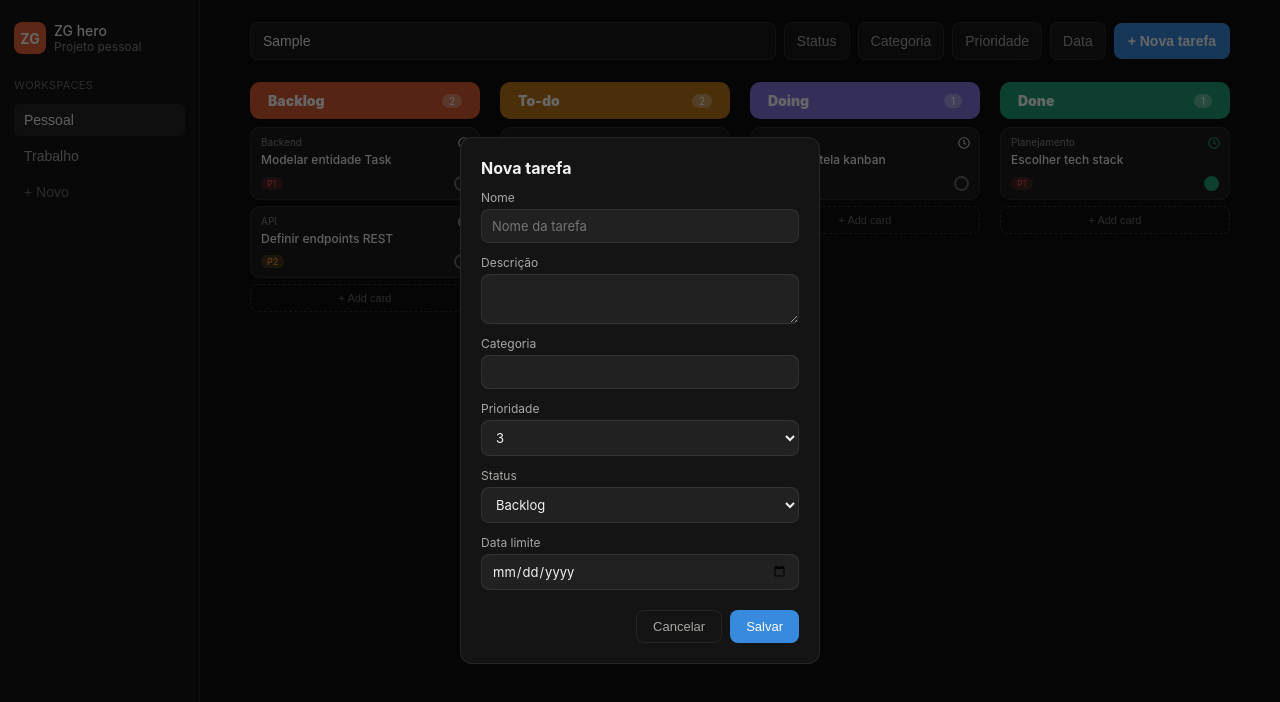
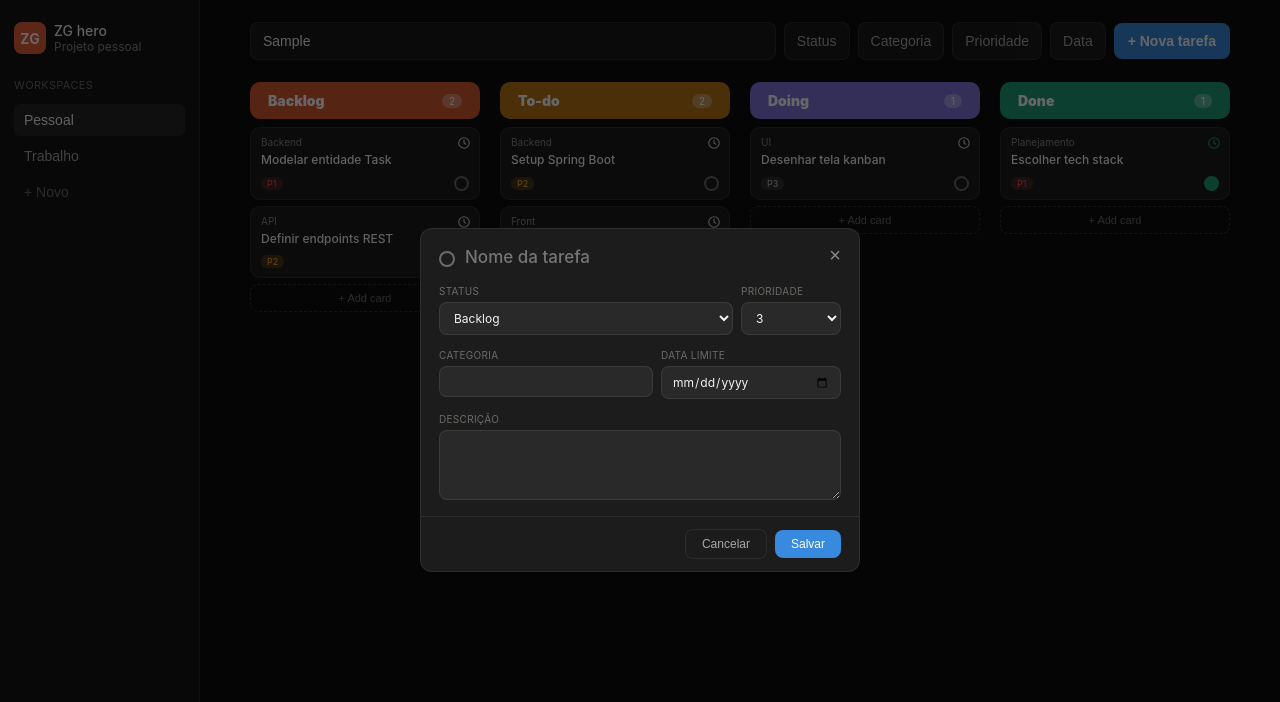
Before and after one commit to HenriqueRoberto/to-do-list-zg-hero-frontend, an Angular app: page / in a window 1280 px wide. Both pictures are taken after typing "Sample" into the empty fields and a click on the button "+ Nova tarefa". Shown: the top 702 px of the page. Built offline with nearby package versions, Linux system fonts and the light colour scheme.

Commit message:
feat: adiciona edicao e exclusao de tarefa com modal estilo trello e confirmacao

```diff
--- a/src/app/components/board/board.html
+++ b/src/app/components/board/board.html
@@ -11,13 +11,13 @@
   </div>
 
   <div class="board__columns">
-    <app-column title="Backlog" color="var(--col-backlog)" status="BACKLOG" [tasks]="backlog()" (avancarTask)="avancarStatus($event)" (moverTask)="moverStatus($event)" />
-    <app-column title="To-do" color="var(--col-todo)" status="TODO" [tasks]="todo()" (avancarTask)="avancarStatus($event)" (moverTask)="moverStatus($event)" />
-    <app-column title="Doing" color="var(--col-doing)" status="DOING" [tasks]="doing()" (avancarTask)="avancarStatus($event)" (moverTask)="moverStatus($event)" />
-    <app-column title="Done" color="var(--col-done)" status="DONE" [tasks]="done()" (avancarTask)="avancarStatus($event)" (moverTask)="moverStatus($event)" />
+    <app-column title="Backlog" color="var(--col-backlog)" status="BACKLOG" [tasks]="backlog()" (avancarTask)="avancarStatus($event)" (moverTask)="moverStatus($event)" (editarTask)="abrirEdicao($event)" />
+    <app-column title="To-do" color="var(--col-todo)" status="TODO" [tasks]="todo()" (avancarTask)="avancarStatus($event)" (moverTask)="moverStatus($event)" (editarTask)="abrirEdicao($event)" />
+    <app-column title="Doing" color="var(--col-doing)" status="DOING" [tasks]="doing()" (avancarTask)="avancarStatus($event)" (moverTask)="moverStatus($event)" (editarTask)="abrirEdicao($event)" />
+    <app-column title="Done" color="var(--col-done)" status="DONE" [tasks]="done()" (avancarTask)="avancarStatus($event)" (moverTask)="moverStatus($event)" (editarTask)="abrirEdicao($event)" />
   </div>
 </main>
 
 @if (modalAberto()) {
-  <app-task-modal (fechar)="fecharModal()" (salvar)="criarTarefa($event)" />
+  <app-task-modal [tarefa]="tarefaEditando()" (fechar)="fecharModal()" (salvar)="salvarTarefa($event)" (deletar)="deletarTarefa()" />
 }
--- a/src/app/components/board/board.ts
+++ b/src/app/components/board/board.ts
@@ -25,18 +25,40 @@ export class Board {
   readonly done = computed(() => this.tasks().filter(t => t.status === 'DONE'));
 
   readonly modalAberto = signal(false);
+  readonly tarefaEditando = signal<Task | null>(null);
 
   abrirModal() {
+    this.tarefaEditando.set(null);
+    this.modalAberto.set(true);
+  }
+
+  abrirEdicao(tarefa: Task) {
+    this.tarefaEditando.set(tarefa);
     this.modalAberto.set(true);
   }
 
   fecharModal() {
     this.modalAberto.set(false);
+    this.tarefaEditando.set(null);
   }
 
-  criarTarefa(dados: DadosTarefa) {
-    const nova: Task = { id: crypto.randomUUID(), ...dados };
-    this.tasks.update(lista => [...lista, nova]);
+  salvarTarefa(dados: DadosTarefa) {
+    const editando = this.tarefaEditando();
+    if (editando) {
+      this.tasks.update(lista =>
+        lista.map(t => t.id === editando.id ? { ...t, ...dados } : t)
+      );
+    } else {
+      this.tasks.update(lista => [...lista, { id: crypto.randomUUID(), ...dados }]);
+    }
+    this.fecharModal();
+  }
+
+  deletarTarefa() {
+    const editando = this.tarefaEditando();
+    if (editando) {
+      this.tasks.update(lista => lista.filter(t => t.id !== editando.id));
+    }
     this.fecharModal();
   }
 
--- a/src/app/components/column/column.html
+++ b/src/app/components/column/column.html
@@ -12,7 +12,7 @@
        (cdkDropListDropped)="aoSoltar($event)">
     @for (task of tasks(); track task.id) {
       <div cdkDrag>
-        <app-task-card [task]="task" (avancar)="avancarTask.emit($event)" />
+        <app-task-card [task]="task" (avancar)="avancarTask.emit($event)" (editar)="editarTask.emit($event)" />
       </div>
     }
     <button class="column__add">+ Add card</button>
--- a/src/app/components/column/column.ts
+++ b/src/app/components/column/column.ts
@@ -16,6 +16,7 @@ export class Column {
   readonly tasks = input<Task[]>([]);
   readonly avancarTask = output<string>();
   readonly moverTask = output<{ id: string; novoStatus: Status }>();
+  readonly editarTask = output<Task>();
 
   aoSoltar(evento: CdkDragDrop<Task[]>) {
     if (evento.previousContainer === evento.container) {
--- a/src/app/components/task-card/task-card.html
+++ b/src/app/components/task-card/task-card.html
@@ -1,4 +1,4 @@
-<article class="task-card">
+<article class="task-card" (click)="editar.emit(task())">
   <svg class="task-card__clock task-card__clock--{{ corRelogio() }}"
        width="14" height="14" viewBox="0 0 24 24" fill="none"
        stroke="currentColor" stroke-width="2" stroke-linecap="round" stroke-linejoin="round"
@@ -20,7 +20,7 @@
 
     <button class="task-card__radio"
             [class.task-card__radio--done]="task().status === 'DONE'"
-            (click)="avancar.emit(task().id)"
+            (click)="$event.stopPropagation(); avancar.emit(task().id)"
             aria-label="Avançar status"></button>
   </div>
 </article>
--- a/src/app/components/task-card/task-card.ts
+++ b/src/app/components/task-card/task-card.ts
@@ -10,6 +10,7 @@ import { Task, Status } from '../../models/task';
 export class TaskCard {
   readonly task = input.required<Task>();
   readonly avancar = output<string>();
+  readonly editar = output<Task>();
 
   readonly corRelogio = computed(() => {
     const tarefa = this.task();
--- a/src/app/components/task-modal/task-modal.css
+++ b/src/app/components/task-modal/task-modal.css
@@ -9,54 +9,138 @@
 }
 
 .modal {
-  background: var(--bg-sidebar);
+  background: var(--bg-surface);
   border: 1px solid var(--border-subtle);
   border-radius: 12px;
-  padding: 20px;
-  width: 360px;
-  max-width: 90vw;
+  width: 440px;
+  max-width: 92vw;
+  overflow: hidden;
+}
+
+.modal__header {
+  display: flex;
+  align-items: flex-start;
+  gap: 10px;
+  padding: 16px 18px 0;
+}
+
+.modal__radio {
+  width: 16px;
+  height: 16px;
+  border-radius: 50%;
+  border: 2px solid var(--text-faint);
+  flex-shrink: 0;
+  margin-top: 6px;
+}
+
+.modal__radio--done {
+  background: #1d9e75;
+  border-color: #1d9e75;
+}
+
+.modal__name {
+  flex: 1;
+  background: transparent;
+  border: none;
+  color: var(--text-primary);
+  font-size: 17px;
+  font-weight: 500;
+  font-family: inherit;
+  padding: 2px 0;
+}
+
+.modal__name:focus {
+  outline: none;
+  border-bottom: 1px solid var(--accent);
+}
+
+.modal__close {
+  background: transparent;
+  border: none;
+  color: var(--text-muted);
+  font-size: 20px;
+  line-height: 1;
+  cursor: pointer;
+}
+
+.modal__body {
+  padding: 16px 18px;
   display: flex;
   flex-direction: column;
-  gap: 12px;
+  gap: 14px;
 }
 
-.modal__title {
-  margin: 0;
-  font-size: 16px;
-  color: var(--text-primary);
+.modal__row {
+  display: flex;
+  gap: 8px;
 }
 
-.modal__label {
+.modal__field {
+  flex: 1;
   display: flex;
   flex-direction: column;
-  gap: 4px;
-  font-size: 12px;
-  color: var(--text-secondary);
+  gap: 5px;
+}
+
+.modal__field--small {
+  flex: 0 0 100px;
+}
+
+.modal__field-label {
+  font-size: 10px;
+  color: var(--text-faint);
+  text-transform: uppercase;
+  letter-spacing: 0.03em;
 }
 
 .modal__input {
   background: var(--bg-elevated);
   border: 1px solid var(--border-subtle);
   border-radius: 8px;
-  padding: 8px 10px;
+  padding: 7px 10px;
   color: var(--text-primary);
-  font-size: 13px;
+  font-size: 12px;
   font-family: inherit;
+}
+
+.modal__input option {
+  background: var(--bg-sidebar);
+  color: var(--text-primary);
+}
+
+.modal__desc {
+  display: flex;
+  flex-direction: column;
+  gap: 5px;
+}
+
+.modal__textarea {
+  resize: vertical;
+  line-height: 1.5;
 }
 
 .modal__actions {
   display: flex;
   justify-content: flex-end;
+  align-items: center;
   gap: 8px;
-  margin-top: 8px;
+  padding: 12px 18px;
+  border-top: 1px solid var(--border-subtle);
 }
 
 .modal__btn {
-  padding: 8px 16px;
+  padding: 7px 16px;
   border-radius: 8px;
-  font-size: 13px;
+  font-size: 12px;
   cursor: pointer;
   border: 1px solid var(--border-subtle);
+}
+
+.modal__btn--delete {
+  background: transparent;
+  color: #e24b4a;
+  border-color: #e24b4a;
+  margin-right: auto;
 }
 
 .modal__btn--cancel {
@@ -70,7 +154,15 @@
   border: none;
 }
 
-.modal__input option {
-  background: var(--bg-sidebar);
-  color: var(--text-primary);
+
+.modal__confirm-text {
+  font-size: 12px;
+  color: var(--text-secondary);
+  margin-right: auto;
 }
+
+.modal__btn--delete-confirm {
+  background: #e24b4a;
+  color: #fff;
+  border: none;
+}
--- a/src/app/components/task-modal/task-modal.html
+++ b/src/app/components/task-modal/task-modal.html
@@ -1,20 +1,25 @@
 <div class="modal-overlay" (click)="fechar.emit()">
   <div class="modal" (click)="$event.stopPropagation()">
-    <h2 class="modal__title">Nova tarefa</h2>
 
-    <label class="modal__label">Nome
-      <input class="modal__input" [(ngModel)]="nome" placeholder="Nome da tarefa" />
+    <div class="modal__header">
+      <div class="modal__radio" [class.modal__radio--done]="status === 'DONE'"></div>
+      <input class="modal__name" [(ngModel)]="nome" placeholder="Nome da tarefa" />
+      <button class="modal__close" (click)="fechar.emit()" aria-label="Fechar">×</button>
+    </div>
+
+    <div class="modal__body">
+      <div class="modal__row">
+        <label class="modal__field">
+          <span class="modal__field-label">Status</span>
+          <select class="modal__input" [(ngModel)]="status">
+            <option value="BACKLOG">Backlog</option>
+            <option value="TODO">To-do</option>
+            <option value="DOING">Doing</option>
+            <option value="DONE">Done</option>
+          </select>
         </label>
-
-    <label class="modal__label">Descrição
-      <textarea class="modal__input" [(ngModel)]="descricao" rows="2"></textarea>
-    </label>
-
-    <label class="modal__label">Categoria
-      <input class="modal__input" [(ngModel)]="categoria" />
-    </label>
-
-    <label class="modal__label">Prioridade
+        <label class="modal__field modal__field--small">
+          <span class="modal__field-label">Prioridade</span>
           <select class="modal__input" [(ngModel)]="prioridade">
             <option [ngValue]="1">1</option>
             <option [ngValue]="2">2</option>
@@ -23,23 +28,38 @@
             <option [ngValue]="5">5</option>
           </select>
         </label>
+      </div>
 
-    <label class="modal__label">Status
-      <select class="modal__input" [(ngModel)]="status">
-        <option value="BACKLOG">Backlog</option>
-        <option value="TODO">To-do</option>
-        <option value="DOING">Doing</option>
-        <option value="DONE">Done</option>
-      </select>
+      <div class="modal__row">
+        <label class="modal__field">
+          <span class="modal__field-label">Categoria</span>
+          <input class="modal__input" [(ngModel)]="categoria" />
         </label>
-
-    <label class="modal__label">Data limite
+        <label class="modal__field">
+          <span class="modal__field-label">Data limite</span>
           <input class="modal__input" type="date" [(ngModel)]="dataLimite" />
         </label>
+      </div>
+
+      <div class="modal__desc">
+        <span class="modal__field-label">Descrição</span>
+        <textarea class="modal__input modal__textarea" [(ngModel)]="descricao" rows="3"></textarea>
+      </div>
+    </div>
 
     <div class="modal__actions">
+      @if (confirmandoExclusao) {
+        <span class="modal__confirm-text">Excluir esta tarefa?</span>
+        <button class="modal__btn modal__btn--cancel" (click)="cancelarExclusao()">Não</button>
+        <button class="modal__btn modal__btn--delete-confirm" (click)="deletar.emit()">Sim, excluir</button>
+      } @else {
+        @if (editando) {
+          <button class="modal__btn modal__btn--delete" (click)="pedirConfirmacao()">Deletar</button>
+        }
         <button class="modal__btn modal__btn--cancel" (click)="fechar.emit()">Cancelar</button>
         <button class="modal__btn modal__btn--save" (click)="aoSalvar()">Salvar</button>
+      }
+    </div>
+
   </div>
 </div>
-</div>
--- a/src/app/components/task-modal/task-modal.ts
+++ b/src/app/components/task-modal/task-modal.ts
@@ -1,6 +1,6 @@
-import { Component, output } from '@angular/core';
+import { Component, input, output, OnInit } from '@angular/core';
 import { FormsModule } from '@angular/forms';
-import { Status } from '../../models/task';
+import { Task, Status } from '../../models/task';
 
 export interface DadosTarefa {
   nome: string;
@@ -17,9 +17,11 @@ export interface DadosTarefa {
   templateUrl: './task-modal.html',
   styleUrl: './task-modal.css',
 })
-export class TaskModal {
+export class TaskModal implements OnInit {
+  readonly tarefa = input<Task | null>(null);
   readonly fechar = output<void>();
   readonly salvar = output<DadosTarefa>();
+  readonly deletar = output<void>();
 
   nome = '';
   descricao = '';
@@ -27,6 +29,32 @@ export class TaskModal {
   prioridade = 3;
   status: Status = 'BACKLOG';
   dataLimite = '';
+
+  confirmandoExclusao = false;
+
+  ngOnInit() {
+    const t = this.tarefa();
+    if (t) {
+      this.nome = t.nome;
+      this.descricao = t.descricao ?? '';
+      this.categoria = t.categoria ?? '';
+      this.prioridade = t.prioridade;
+      this.status = t.status;
+      this.dataLimite = t.dataLimite ?? '';
+    }
+  }
+
+  get editando(): boolean {
+    return this.tarefa() !== null;
+  }
+
+  pedirConfirmacao() {
+    this.confirmandoExclusao = true;
+  }
+
+  cancelarExclusao() {
+    this.confirmandoExclusao = false;
+  }
 
   aoSalvar() {
     if (!this.nome.trim()) return;
```
Lines whose indentation alone changed are shown as unchanged.
